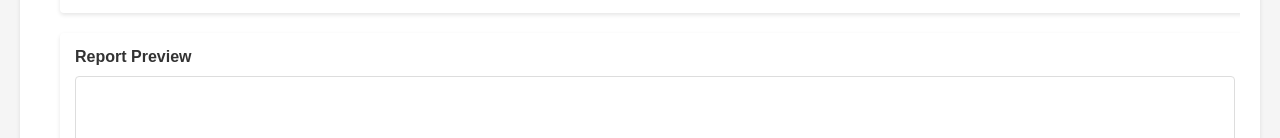
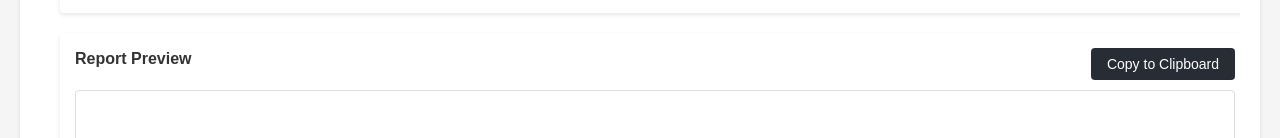
Before and after one commit to xorbh/treety_report_config, a React (Create React App) app: page / in a window 1280 px wide. Both pictures are taken after a click on the button "Report". Shown: the part 576-714 px from the top of the page. Built offline with nearby package versions, Linux system fonts and the light colour scheme.

Commit message:
Add copy to clipboard functionality in ReportTab component
- Introduced a button to copy the report preview content to the clipboard.
- Added state management for copy status feedback.
- Updated styles for the new button and header layout in ReportTab.

```diff
--- a/src/components/ReportTab.js
+++ b/src/components/ReportTab.js
@@ -9,6 +9,7 @@ import styles from './ReportTab.module.css';
 const ReportTab = ({ templateData }) => {
   const [markdownTemplate, setMarkdownTemplate] = useState('');
   const [previewContent, setPreviewContent] = useState('');
+  const [copyStatus, setCopyStatus] = useState(''); // For copy feedback
 
   // Load template and register helpers
   useEffect(() => {
@@ -55,6 +56,34 @@ const ReportTab = ({ templateData }) => {
 
   const handleTemplateChange = (value) => {
     setMarkdownTemplate(value);
+  };
+
+  const handleCopyPreview = () => {
+    const previewElement = document.querySelector(`.${styles['preview-content']}`);
+    if (previewElement) {
+      // Create a range and selection
+      const range = document.createRange();
+      const selection = window.getSelection();
+
+      // Select the preview content
+      range.selectNodeContents(previewElement);
+      selection.removeAllRanges();
+      selection.addRange(range);
+
+      try {
+        // Execute copy command
+        document.execCommand('copy');
+        // Deselect after copying
+        selection.removeAllRanges();
+
+        setCopyStatus('Copied!');
+        setTimeout(() => setCopyStatus(''), 2000);
+      } catch (err) {
+        console.error('Failed to copy:', err);
+        setCopyStatus('Failed to copy');
+        setTimeout(() => setCopyStatus(''), 2000);
+      }
+    }
   };
 
   return (
@@ -107,7 +136,15 @@ const ReportTab = ({ templateData }) => {
       {/* Preview Row */}
       <div className={styles['preview-row']}>
         <div className={styles['editor-container']}>
-          <div className={styles['editor-label']}>Report Preview</div>
+          <div className={styles['editor-header']}>
+            <div className={styles['editor-label']}>Report Preview</div>
+            <button
+              className={styles['copy-button']}
+              onClick={handleCopyPreview}
+            >
+              {copyStatus || 'Copy to Clipboard'}
+            </button>
+          </div>
           <div className={styles['report-preview']}>
             <div
               className={styles['preview-content']}
--- a/src/components/ReportTab.module.css
+++ b/src/components/ReportTab.module.css
@@ -35,10 +35,32 @@
   width: 100%;
 }
 
+.editor-header {
+  display: flex;
+  justify-content: space-between;
+  align-items: center;
+  margin-bottom: 10px;
+}
+
 .editor-label {
   font-weight: bold;
   margin-bottom: 10px;
   color: #333;
+}
+
+.copy-button {
+  background-color: #282c34;
+  color: white;
+  border: none;
+  border-radius: 4px;
+  padding: 8px 16px;
+  cursor: pointer;
+  font-size: 14px;
+  transition: background-color 0.2s;
+}
+
+.copy-button:hover {
+  background-color: #3e4451;
 }
 
 .report-preview {
```
